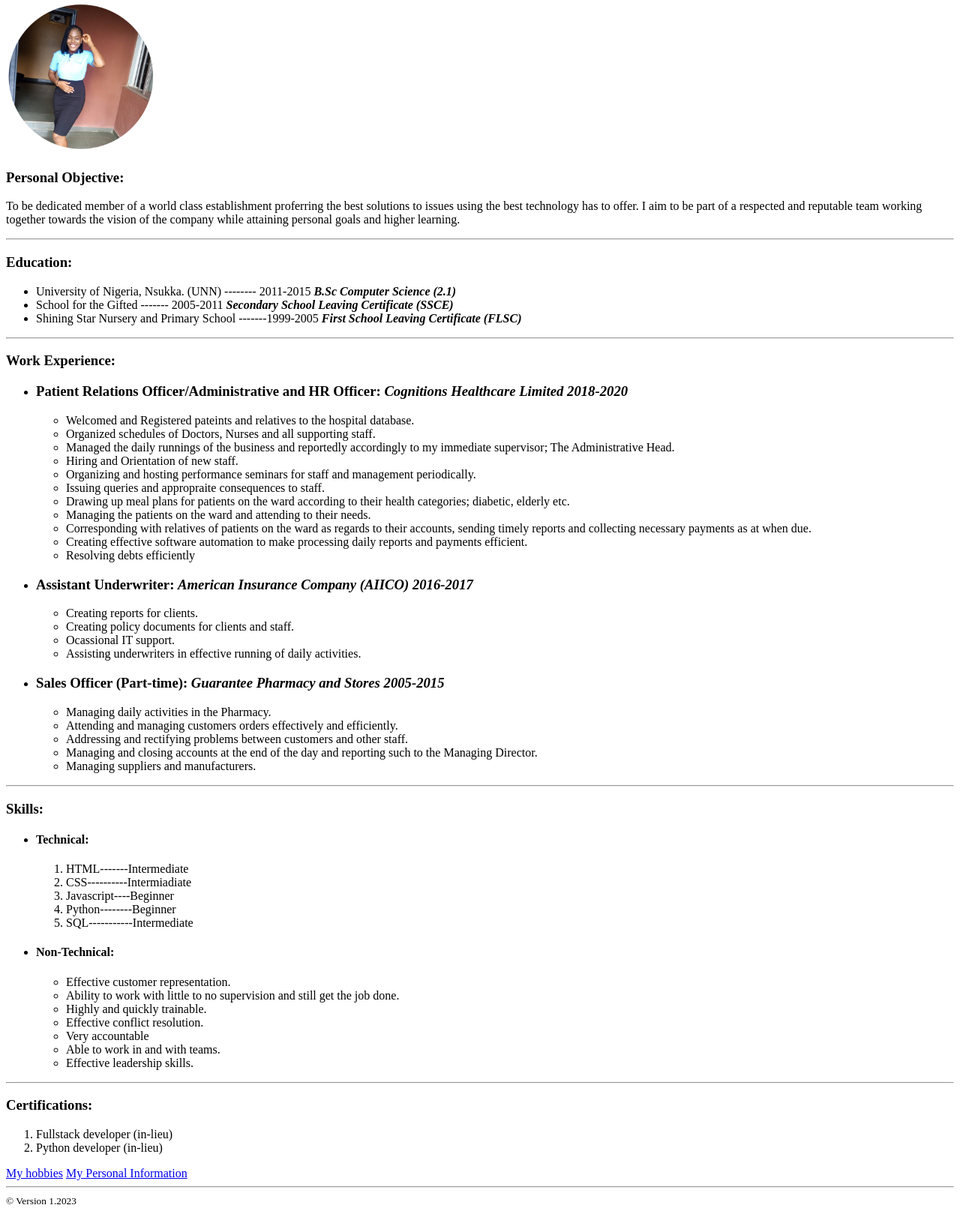
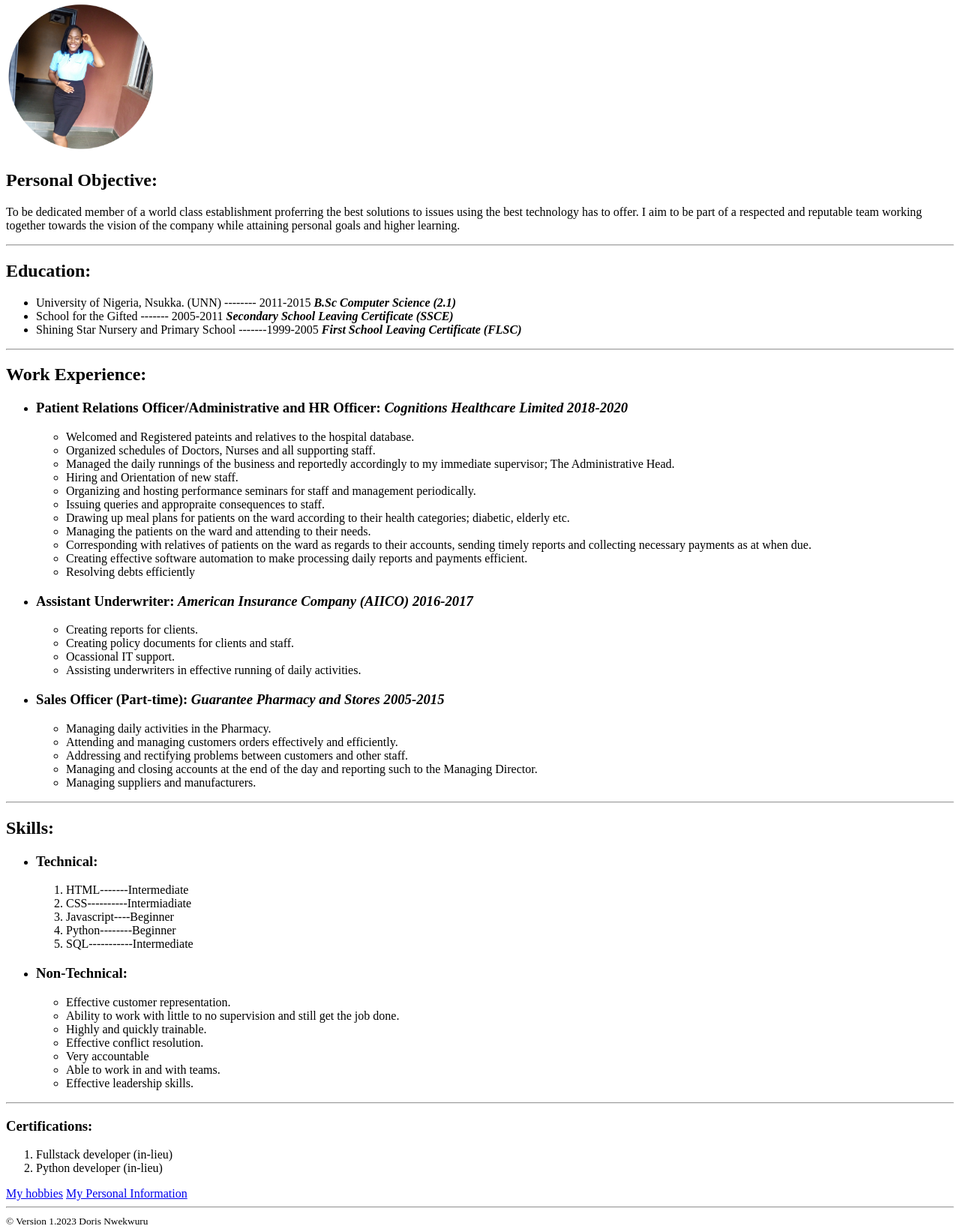
Before and after one commit to Dorweez/my_resume, a plain HTML site: page index.html in a window 1280 px wide. Shown: the part 77-1716 px from the top of the page at 75% size. Before the commit the page ends 1695 px from the top, so only its background shows below. Drawn offline with Linux system fonts and the light colour scheme.

Commit message:
Update index.html
changed <h> tags and included my name i the footer

```diff
--- a/index.html
+++ b/index.html
@@ -9,11 +9,11 @@
         <h1>Doris Nwekwuru</h1>
         <img src="./Doris_profile_pic.jpg" height="200px" alt="Doris_profile_pic" />
 
-        <h3>Personal Objective:</h3>
+        <h2>Personal Objective:</h2>
         <p>To be dedicated member of a world class establishment proferring the best solutions to issues using the best technology has to offer. I aim to be part of a respected and reputable team working together towards the vision of the company while attaining personal goals and higher learning.</p>
         <hr/>
 
-        <h3>Education:</h3>
+        <h2>Education:</h2>
         <ul>
             <li>University of Nigeria, Nsukka. (UNN) -------- 2011-2015
                 <i><b>B.Sc Computer Science (2.1)</b></i>
@@ -29,7 +29,7 @@
         </ul>
         <hr/>
 
-        <h3>Work Experience:</h3>
+        <h2>Work Experience:</h2>
         <ul>
             <li><h3>Patient Relations Officer/Administrative and HR Officer:
                 <i><b>Cognitions Healthcare Limited 2018-2020</b></i></h3>
@@ -76,9 +76,9 @@
         </ul>
         <hr/>
 
-        <h3>Skills:</h3>
+        <h2>Skills:</h2>
         <ul>
-            <li><h4>Technical:</h4></li>
+            <li><h3>Technical:</h3></li>
             <ol>
                 <li>HTML-------Intermediate</li>
                 <li>CSS----------Intermiadiate</li>
@@ -89,7 +89,7 @@
         </ul>
 
         <ul>
-            <li><h4>Non-Technical:</h4></li>
+            <li><h3>Non-Technical:</h3></li>
             <ul>
                 <li>Effective customer representation.</li>
                 <li>Ability to work with little to no supervision and still get the job done.</li>
@@ -113,7 +113,7 @@
         <hr/>
 
         <footer>
-            <small>© Version 1.2023</small>
+            <small>© Version 1.2023 Doris Nwekwuru</small>
         </footer>
     </body>
 </html>
```
